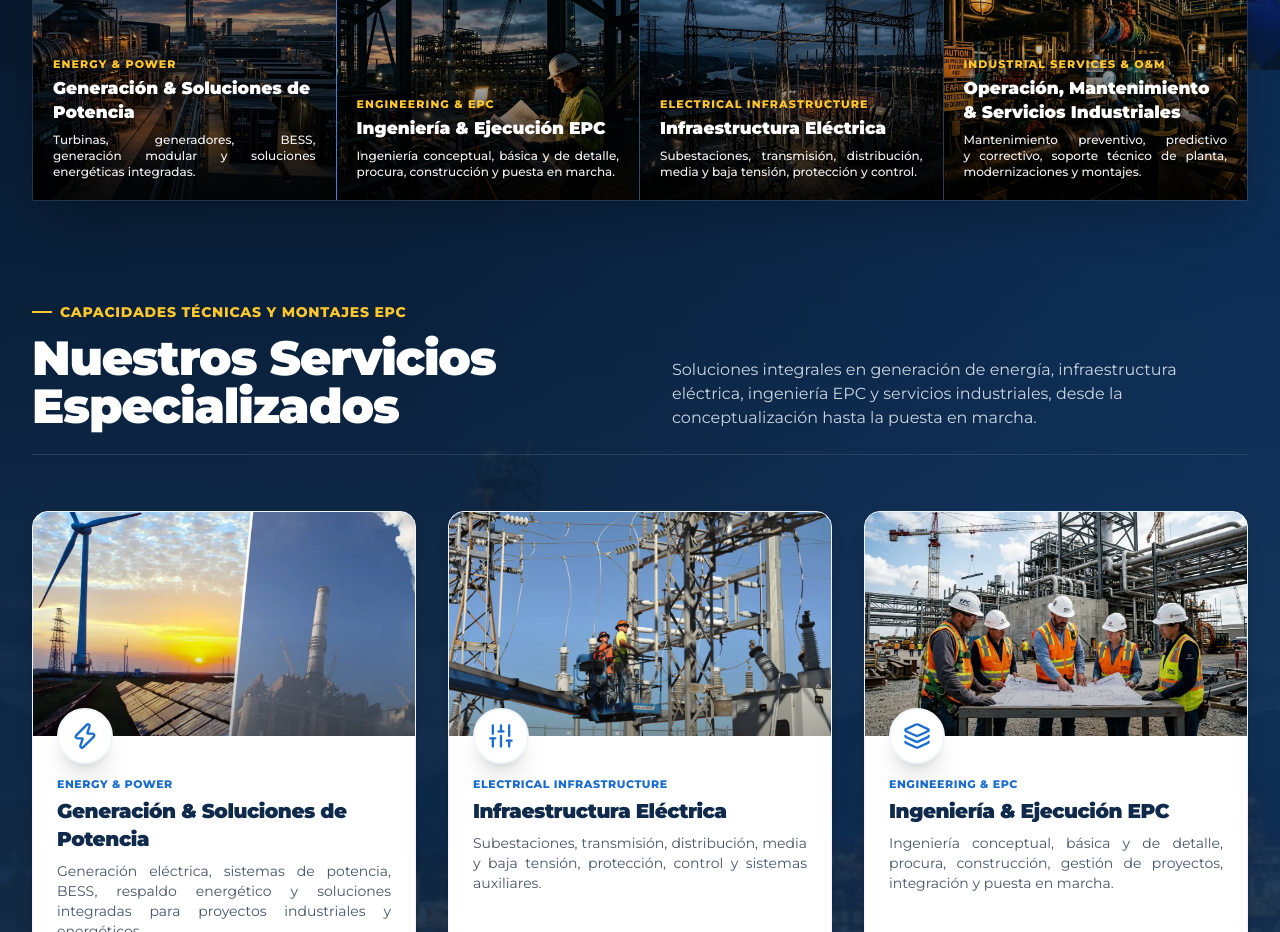
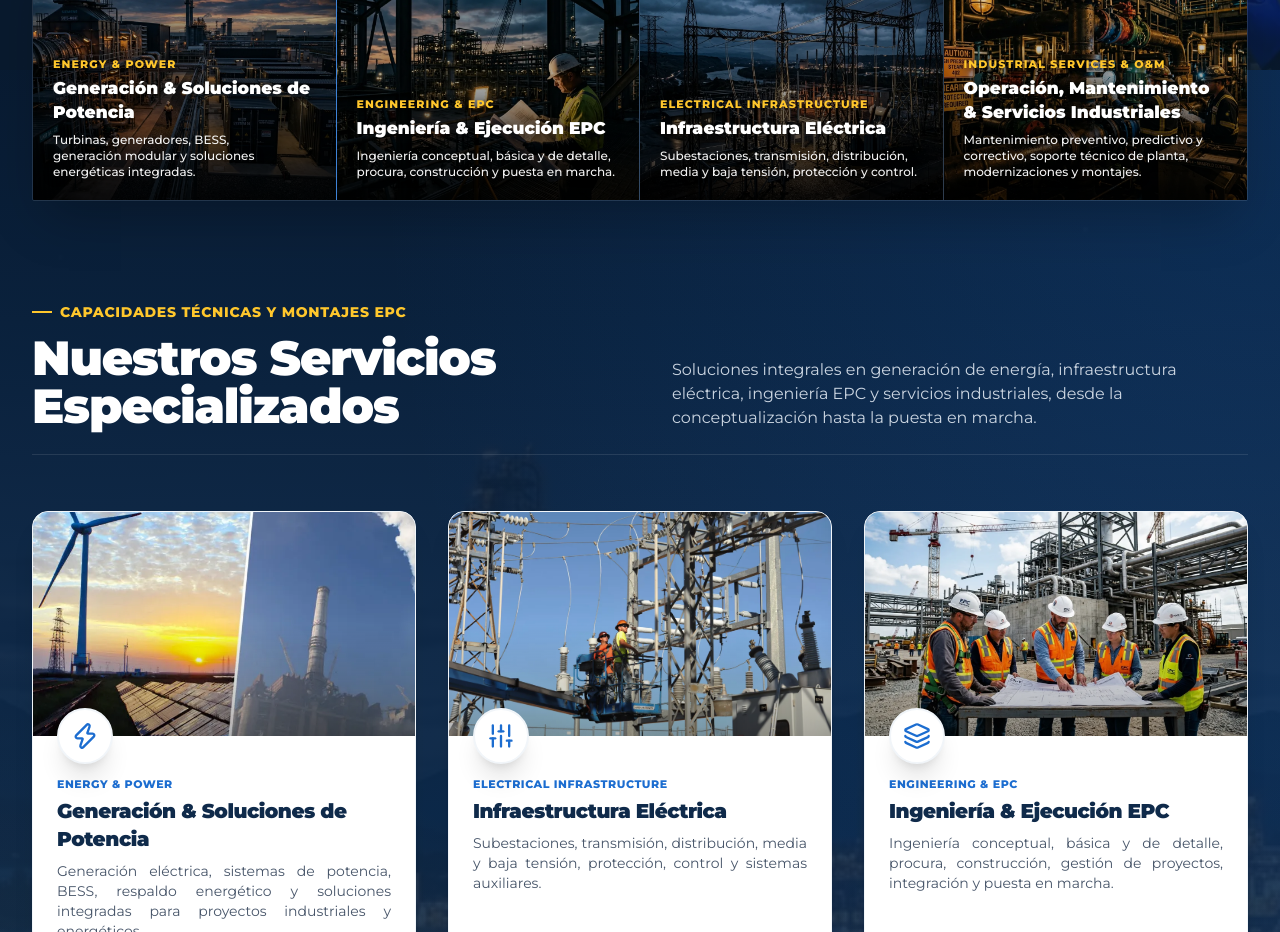
Before and after one commit to TeTcito/DAIMSAS, a React (Vite) app: page / in a window 1280 px wide. Shown: the part 840-1772 px from the top of the page. Built offline with nearby package versions, Linux system fonts and the light colour scheme.

Commit message:
fix: alineacion natural a la izquierda en tarjetas del Hero para eliminar espacios amplios

```diff
--- a/src/components/Hero.jsx
+++ b/src/components/Hero.jsx
@@ -92,8 +92,8 @@ export default function Hero() {
               <h3 className="text-sm sm:text-base lg:text-[15px] xl:text-[17px] font-black text-white leading-tight drop-shadow-[0_2px_8px_rgba(0,0,0,0.95)] mb-1.5 sm:mb-2">
                 Generación & Soluciones de Potencia
               </h3>
-              <p className="text-[11px] sm:text-xs text-white/95 font-medium leading-snug drop-shadow-[0_1px_5px_rgba(0,0,0,0.95)] text-justify [text-justify:inter-word] [text-align-last:left] hyphens-auto text-pretty">
-                Turbinas, gene&shy;ra&shy;do&shy;res, BESS, gene&shy;ra&shy;ción mo&shy;du&shy;lar y so&shy;lu&shy;cio&shy;nes ener&shy;gé&shy;ti&shy;cas in&shy;te&shy;gra&shy;das.
+              <p className="text-[11px] sm:text-xs text-white/95 font-medium leading-snug drop-shadow-[0_1px_5px_rgba(0,0,0,0.95)] text-left text-pretty">
+                Turbinas, generadores, BESS, generación modular y soluciones energéticas integradas.
               </p>
             </div>
           </a>
@@ -121,8 +121,8 @@ export default function Hero() {
               <h3 className="text-sm sm:text-base lg:text-[15px] xl:text-[17px] font-black text-white leading-tight drop-shadow-[0_2px_8px_rgba(0,0,0,0.95)] mb-1.5 sm:mb-2 whitespace-nowrap">
                 Ingeniería & Ejecución EPC
               </h3>
-              <p className="text-[11px] sm:text-xs text-white/95 font-medium leading-snug drop-shadow-[0_1px_5px_rgba(0,0,0,0.95)] text-justify [text-justify:inter-word] [text-align-last:left] hyphens-auto text-pretty">
-                Inge&shy;nie&shy;ría con&shy;cep&shy;tual, bá&shy;si&shy;ca y de de&shy;ta&shy;lle, pro&shy;cu&shy;ra, cons&shy;truc&shy;ción y pues&shy;ta en mar&shy;cha.
+              <p className="text-[11px] sm:text-xs text-white/95 font-medium leading-snug drop-shadow-[0_1px_5px_rgba(0,0,0,0.95)] text-left text-pretty">
+                Ingeniería conceptual, básica y de detalle, procura, construcción y puesta en marcha.
               </p>
             </div>
           </a>
@@ -150,8 +150,8 @@ export default function Hero() {
               <h3 className="text-sm sm:text-base lg:text-[15px] xl:text-[17px] font-black text-white leading-tight drop-shadow-[0_2px_8px_rgba(0,0,0,0.95)] mb-1.5 sm:mb-2 whitespace-nowrap">
                 Infraestructura Eléctrica
               </h3>
-              <p className="text-[11px] sm:text-xs text-white/95 font-medium leading-snug drop-shadow-[0_1px_5px_rgba(0,0,0,0.95)] text-justify [text-justify:inter-word] [text-align-last:left] hyphens-auto text-pretty">
-                Sub&shy;es&shy;ta&shy;cio&shy;nes, trans&shy;mi&shy;sión, dis&shy;tri&shy;bu&shy;ción, me&shy;dia y ba&shy;ja ten&shy;sión, pro&shy;tec&shy;ción y con&shy;trol.
+              <p className="text-[11px] sm:text-xs text-white/95 font-medium leading-snug drop-shadow-[0_1px_5px_rgba(0,0,0,0.95)] text-left text-pretty">
+                Subestaciones, transmisión, distribución, media y baja tensión, protección y control.
               </p>
             </div>
           </a>
@@ -180,8 +180,8 @@ export default function Hero() {
                 <span className="block">Operación, Mantenimiento</span>
                 <span className="block">& Servicios Industriales</span>
               </h3>
-              <p className="text-[11px] sm:text-xs text-white/95 font-medium leading-snug drop-shadow-[0_1px_5px_rgba(0,0,0,0.95)] text-justify [text-justify:inter-word] [text-align-last:left] hyphens-auto text-pretty">
-                Man&shy;te&shy;ni&shy;mien&shy;to pre&shy;ven&shy;ti&shy;vo, pre&shy;dic&shy;ti&shy;vo y co&shy;rrec&shy;ti&shy;vo, so&shy;por&shy;te téc&shy;ni&shy;co de plan&shy;ta, mo&shy;der&shy;ni&shy;za&shy;cio&shy;nes y mon&shy;ta&shy;jes.
+              <p className="text-[11px] sm:text-xs text-white/95 font-medium leading-snug drop-shadow-[0_1px_5px_rgba(0,0,0,0.95)] text-left text-pretty">
+                Mantenimiento preventivo, predictivo y correctivo, soporte técnico de planta, modernizaciones y montajes.
               </p>
             </div>
           </a>
```
